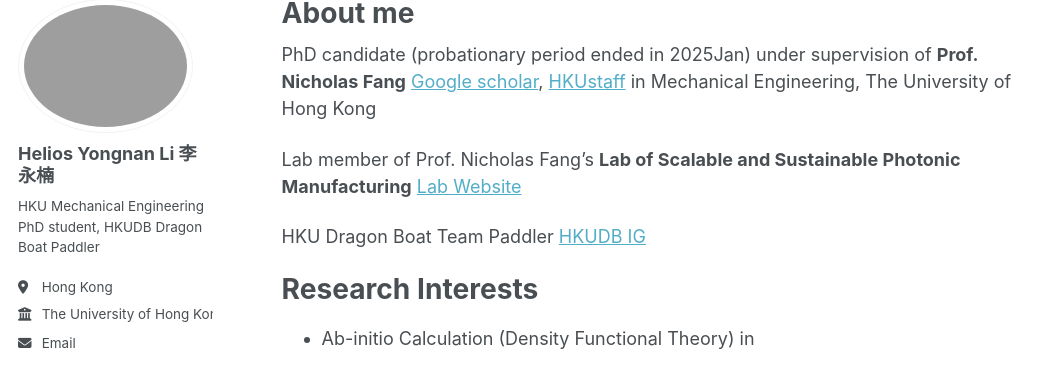
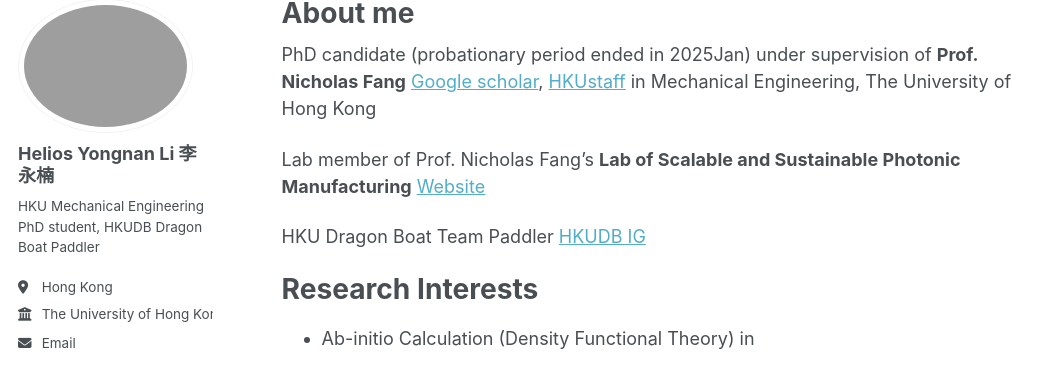
Before and after one commit to heliosynl/heliosynl.github.io, a Jekyll site: the page built from _pages/about.md, in a window 1280 px wide and 900 px high. Shown: the part 100-465 px from the top of the window, without its empty margins (0-1056 px from the left). Built offline with Jekyll 4.4.1, drawn with Linux system fonts in a browser that asks for light colours; emoji names are drawn with the system emoji font; some web fonts are replaced.

Commit message:
2025Sep23

```diff
--- a/_config.yml
+++ b/_config.yml
@@ -12,7 +12,7 @@
 title                    : "Helios"
 title_separator          : "-"
 name                     : &name "Helios Y. Li"
-description              : &description "Personal Website"
+description              : &description "Personal Website of Helios Y. Li"
 url                      : https://heliosynl.github.io # the base hostname & protocol for your site e.g. "https://mmistakes.github.io"
 baseurl                  : "" # the subpath of your site, e.g. "/blog"
 repository               : "heliosynl/heliosynl.github.io"
--- a/_pages/about.md
+++ b/_pages/about.md
@@ -9,7 +9,7 @@
 
 PhD candidate (probationary period ended in 2025Jan) under supervision of **Prof. Nicholas Fang** [Google scholar](https://scholar.google.com/citations?hl=en&user=PcoqNjgAAAAJ&view_op=list_works), [HKUstaff](https://www.mech.hku.hk/academic-staff/fang-x) in Mechanical Engineering, The University of Hong Kong
 
-Lab member of Prof. Nicholas Fang's **Lab of Scalable and Sustainable Photonic Manufacturing** [Lab Website](https://nickfanghku.github.io/)
+Lab member of Prof. Nicholas Fang's **Lab of Scalable and Sustainable Photonic Manufacturing** [Website](https://nicxfang.github.io/)
 
 HKU Dragon Boat Team Paddler [HKUDB IG](https://www.instagram.com/hkudb/)
 
--- /dev/null
+++ b/googled2c75d27ab116f78.html
@@ -0,0 +1 @@
+google-site-verification: googled2c75d27ab116f78.html
```
